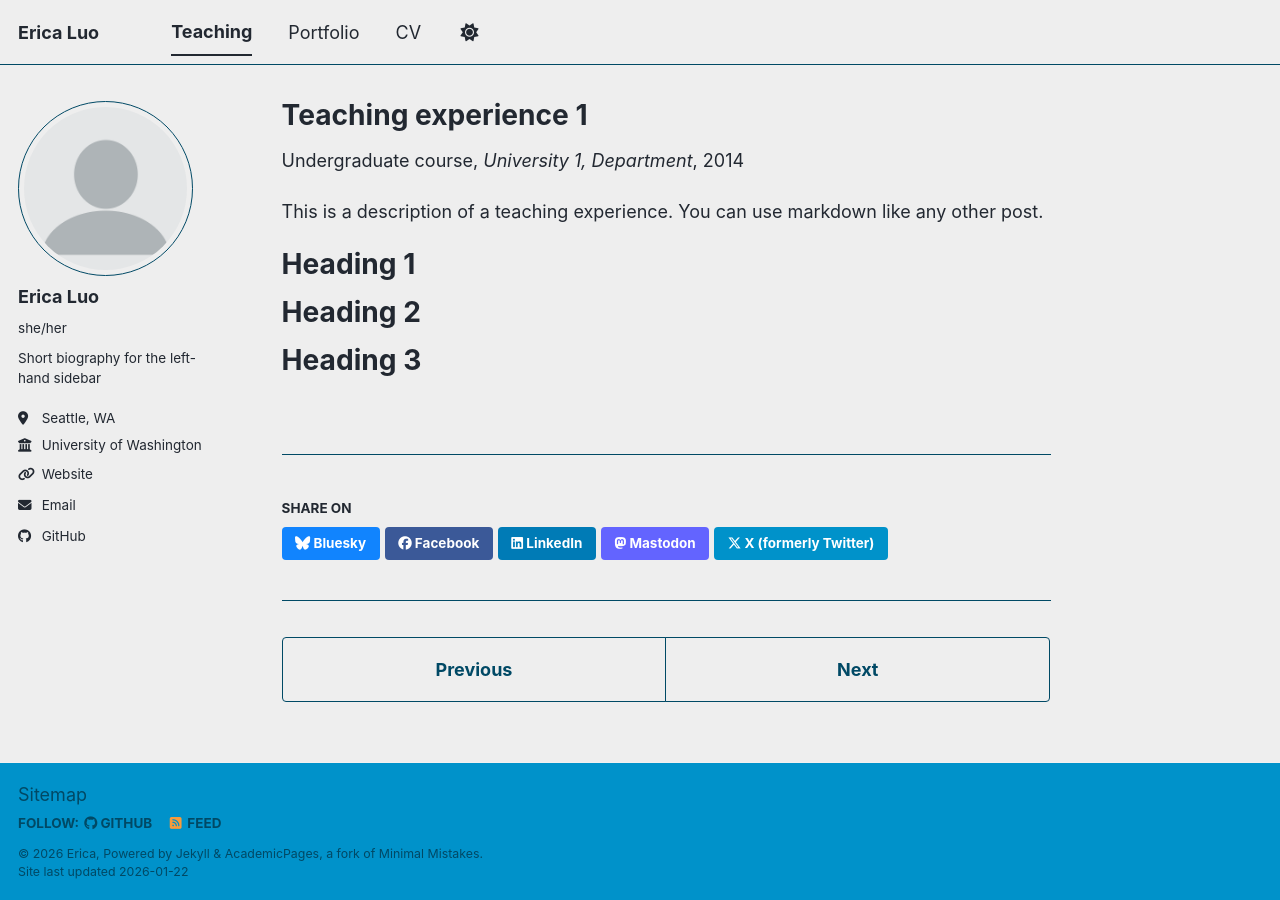
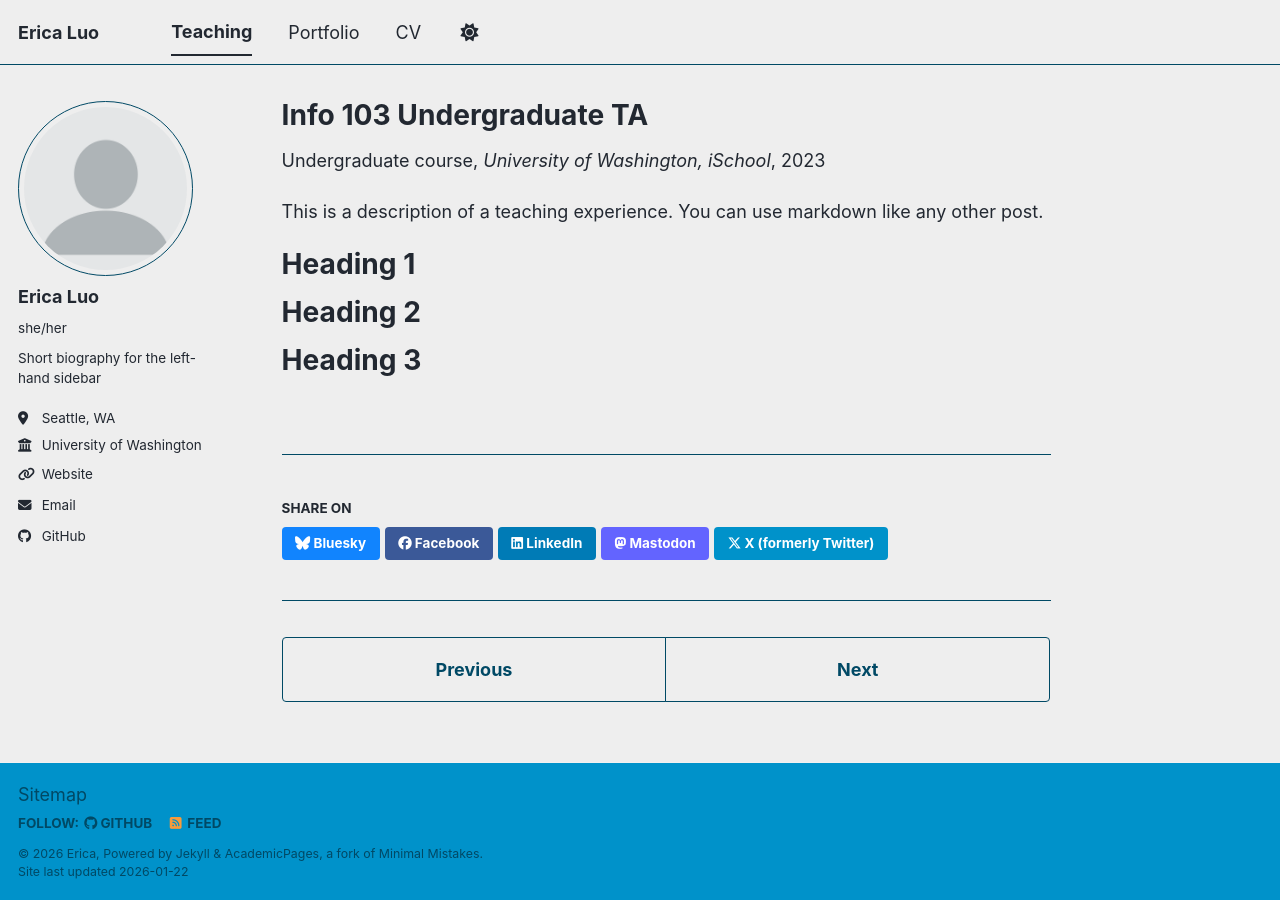
Before and after one commit to er-luo/er-luo.github.io, a Jekyll site: the page built from _teaching/2014-spring-teaching-1.md, in a window 1280 px wide. Built offline with Jekyll 4.4.1, drawn with Linux system fonts in a browser that asks for light colours; a script bundle is joined from its source files by our own code; library files that are not in the unit come from our copies.

Commit message:
fixing CV link, adding teaching experience

```diff
--- a/_teaching/2014-spring-teaching-1.md
+++ b/_teaching/2014-spring-teaching-1.md
@@ -1,11 +1,11 @@
 ---
-title: "Teaching experience 1"
+title: "Info 103 Undergraduate TA"
 collection: teaching
 type: "Undergraduate course"
-permalink: /teaching/2014-spring-teaching-1
-venue: "University 1, Department"
-date: 2014-01-01
-location: "City, Country"
+permalink: /teaching/Info-103
+venue: "University of Washington, iSchool"
+date: September 2023-June 2025
+location: "Seattle, WA, USA"
 ---
 
 This is a description of a teaching experience. You can use markdown like any other post.
```
Also changed, not shown: _pages/about.md (+3 -1 lines).
